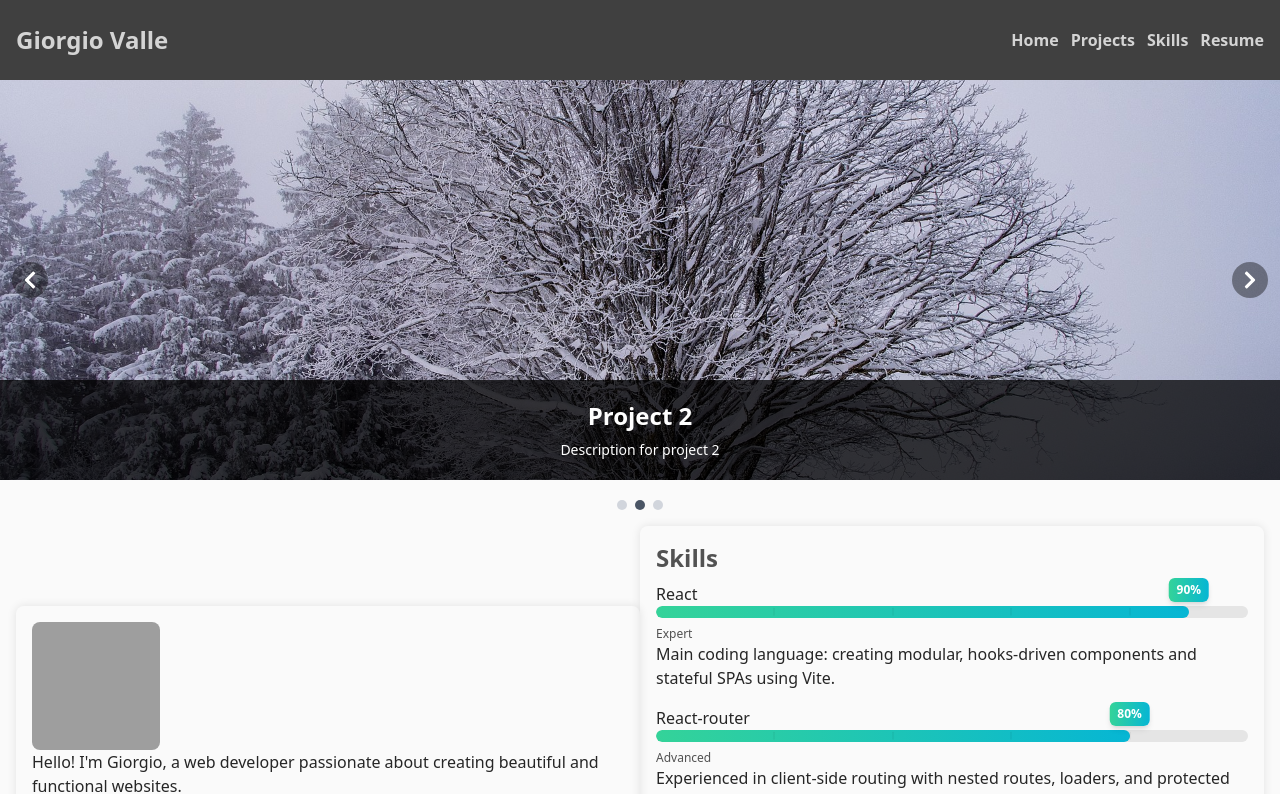
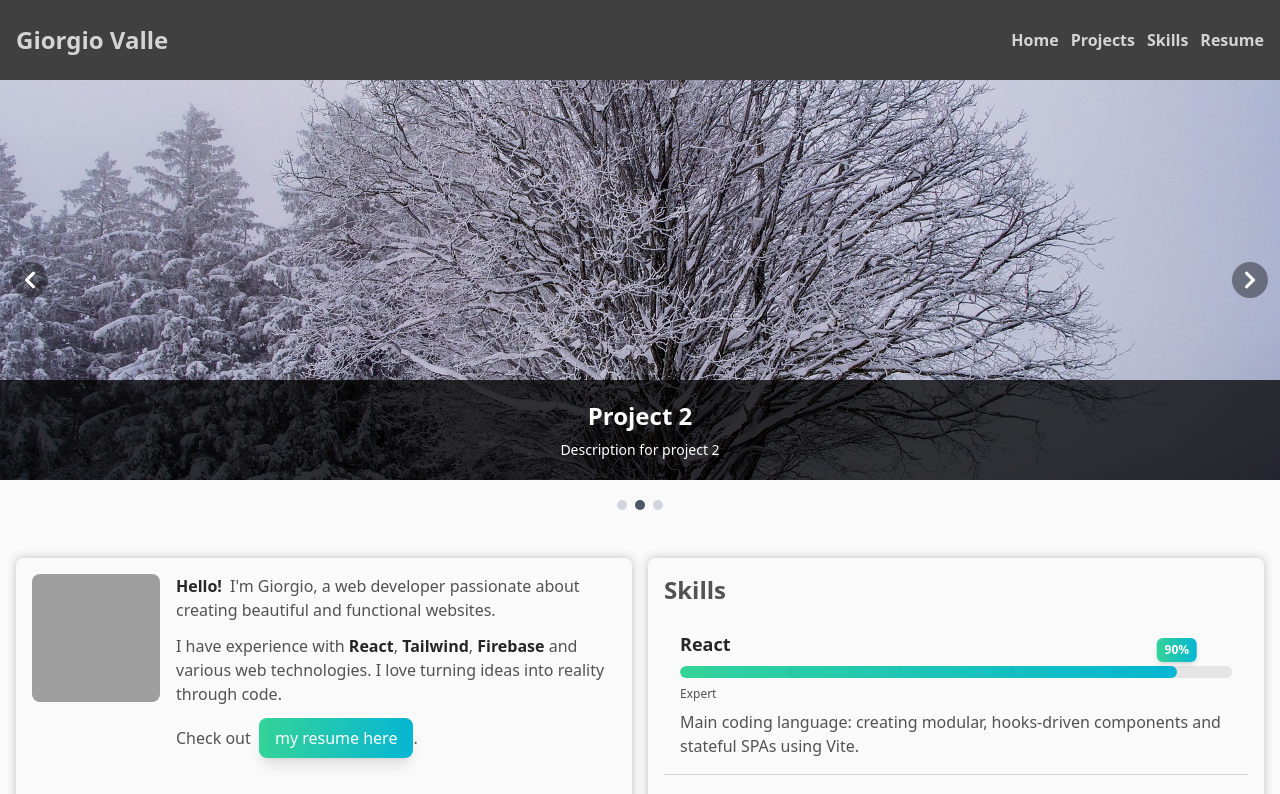
Before and after one commit to gyo82v/react-personal-homepage, a React (Vite) app: page / in a window 1280 px wide. Shown: the top 794 px of the page. Built offline with nearby package versions, Linux system fonts and the light colour scheme; grey boxes are pictures that could not be loaded.

Commit message:
feat: add skill section in Home.jsx

```diff
--- a/src/components/AboutMe.jsx
+++ b/src/components/AboutMe.jsx
@@ -2,10 +2,17 @@ import { Link } from "react-router-dom"
 import man from "../images/man.png"
 
 export default function AboutMe(){
-    const section = `flex flex-1 lg:flex-col shadow-all rounded-lg my-20
+    const section = `flex flex-col gap-4 flex-1 md:flex-row shadow-all rounded-lg
                      p-4 `
-    const p = ``
-    const link = ``
+    const p = `text-neutral-600`
+    const link = `inline-flex items-center px-4 py-2 rounded-lg ml-1
+                  green-cyan text-white font-medium
+                  shadow-lg transition-colors transition-transform transition-shadow
+                  duration-300 ease-in-out
+                  hover:bg-gradient-to-r hover:from-cyan-500 hover:to-green-400
+                  hover:shadow-xl hover:scale-105 active:scale-95`
+    const div = `flex flex-col gap-3`
+    const span = `font-bold text-neutral-800`
     return(
         <section className={section}>
             <img
@@ -13,13 +20,14 @@ export default function AboutMe(){
                alt="Portrait"
                className="w-32 h-32 rounded-lg object-cover flex-shrink-0"
             />
-            <div>
+            <div className={div}>
                 <p className={p}>
-                  Hello! I'm Giorgio, a web developer passionate about
+                  <span className="font-bold mr-1 text-neutral-800 ">Hello!</span> I'm Giorgio, a web developer passionate about
                   creating beautiful and functional websites.
                 </p>
                 <p className={p}>
-                  I have experience with HTML, CSS, JavaScript, and various
+                  I have experience with <span className={span}>React</span>, <span className={span}>Tailwind</span>,
+                  <span className={span}> Firebase</span> and various
                   web technologies. I love turning ideas into reality through code.
                 </p>
                 <p className={p}>Check out <Link className={link} to="/resume">my resume here</Link>.</p>
@@ -27,3 +35,14 @@ export default function AboutMe(){
         </section>
     )
 }
+
+
+
+
+/*
+
+const link = `font-bold underline text-neutral-800 inline-block
+                  transition-transform duration-300 ease-in-out hover:scale-105`
+
+
+*/
--- a/src/components/SkillsEl.jsx
+++ b/src/components/SkillsEl.jsx
@@ -7,17 +7,17 @@ export default function SkillsEl(){
                        flex-1`
     const title = `text-2xl font-bold mb-2 text-neutral-600`
     const section1 = `flex flex-col gap-4`
-    const skillContainer = ``
-    const skilTitle = ``
-    const skilDesciption = ``
+    const skillContainer = `border-b border-neutral-300 p-4`
+    const skilTitle = `text-lg font-semibold mb-2`
+    const skilDesciption = `text-neutral-600 mt-2`
 
     const skillsArray = skillsData.slice(0, 5)
 
     const skillsEl = skillsArray.map(s => (
-        <section key={s.id}>
-            <h3>{s.name}</h3>
+        <section key={s.id} className={skillContainer}>
+            <h3 className={skilTitle}>{s.name}</h3>
             <LinearBar gradient="green-cyan" value={s.progression} />
-            <p>{s.description}</p>
+            <p className={skilDesciption}>{s.description}</p>
         </section>
     ))
 
--- a/src/index.css
+++ b/src/index.css
@@ -31,6 +31,10 @@
     -ms-overflow-style: none;
   }
 
+  .reverse-cyan {
+  background: linear-gradient(90deg,#06b6d4,#34d399);
+}
+
   /* Hide scrollbar for WebKit */
   html::-webkit-scrollbar,
   body::-webkit-scrollbar {
@@ -53,12 +57,27 @@
        0 -4px 6px -2px rgba(0, 0, 0, 0.05);
   }
   .shadow-all {
-    box-shadow: 0 0 10px rgba(0, 0, 0, 0.1);
+    box-shadow: 0 0 10px rgba(64, 64, 64, 0.3);
   }
   .shadow-top-neutral {
     box-shadow:
       0 -10px 15px -3px rgba(64, 64, 64, 0.3), /* neutral-700/30 */
       0 -4px 6px -2px rgba(64, 64, 64, 0.3);
+  }
+  .teal-blue {
+    background: linear-gradient(90deg,#06b6d4,#3b82f6);
+  }
+  .green-cyan {
+    background: linear-gradient(90deg,#34d399,#06b6d4);
+  }
+  .sunset {
+    background: linear-gradient(90deg,#f97316,#ef4444,#a78bfa);
+  }
+  .ocean {
+    background: linear-gradient(90deg,#06b6d4,#0ea5a4,#3b82f6);
+  }
+  .rose-gold {
+    background: linear-gradient(90deg,#fb7185,#f59e0b,#ef4444);
   }
 
 }
--- a/src/pages/Home.jsx
+++ b/src/pages/Home.jsx
@@ -3,8 +3,8 @@ import Slider from "../components/Slider"
 import SkillsEl from "../components/SkillsEl"
 
 export default function Home(){
-    const container = `flex flex-col items-center w-full`
-    const section = `flex flex-col lg:flex-row p-4`
+    const container = `flex flex-col items-center w-full `
+    const section = `flex flex-col lg:flex-row gap-4 p-4 mt-8 `
     return(
         <section className={container}>
             <Slider />
```
